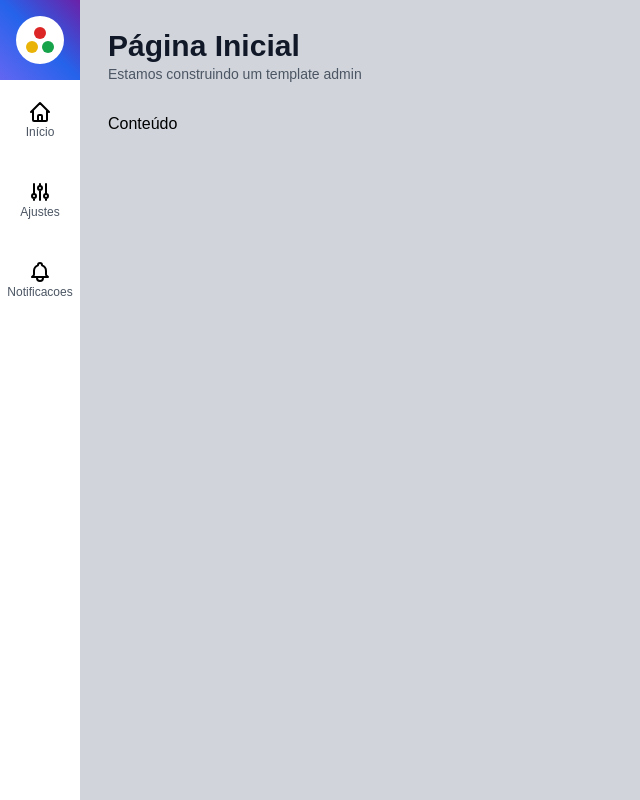
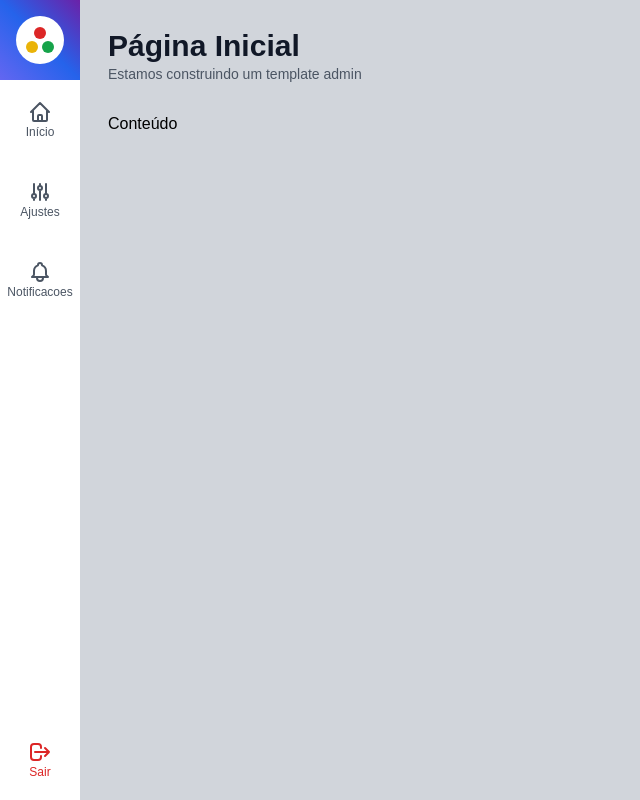
Before and after one commit to vncsreis/next-cod3r-admin-template, a Next.js app: page / in a window 1280 px wide. Shown: the whole page, without its empty margins (0-640 px from the left). Built offline with nearby package versions, Linux system fonts and the light colour scheme.

Commit message:
Ícone Logout

```diff
--- a/src/components/icons/index.tsx
+++ b/src/components/icons/index.tsx
@@ -50,3 +50,20 @@ export const IconeSino = (
     />
   </svg>
 );
+
+export const IconeSair = (
+  <svg
+    xmlns="http://www.w3.org/2000/svg"
+    className="h-6 w-6"
+    fill="none"
+    viewBox="0 0 24 24"
+    stroke="currentColor"
+  >
+    <path
+      strokeLinecap="round"
+      strokeLinejoin="round"
+      strokeWidth={2}
+      d="M17 16l4-4m0 0l-4-4m4 4H7m6 4v1a3 3 0 01-3 3H6a3 3 0 01-3-3V7a3 3 0 013-3h4a3 3 0 013 3v1"
+    />
+  </svg>
+);
--- a/src/components/template/MenuItem.tsx
+++ b/src/components/template/MenuItem.tsx
@@ -1,29 +1,41 @@
 import Link from "next/link";
 
 interface MenuItemProps {
-  url: string;
+  url?: string;
   texto: string;
   icone: any;
+  className?: string;
+  onClick?: () => void;
 }
 
 export function MenuItem(props: MenuItemProps) {
+  function renderizarLink() {
     return (
-    <li className={`hover:bg-gray-100`}>
-      <Link href={props.url}>
       <a
         className={`
-        flex flex-col justify-center items-center h-20 w-20`}
+        flex flex-col justify-center items-center h-20 w-20 text-gray-600
+        ${props.className ?? null}
+        `}
       >
         {props.icone}
         <span
           className={`
-            text-xs font-light text-gray-600
+            text-xs font-light
           `}
         >
           {props.texto}
         </span>
       </a>
-      </Link>
+    );
+  }
+
+  return (
+    <li onClick={props.onClick} className={`hover:bg-gray-100 cursor-pointer`}>
+      {props.url ? (
+        <Link href={props.url}>{renderizarLink()}</Link>
+      ) : (
+        renderizarLink()
+      )}
     </li>
   );
 }
--- a/src/components/template/MenuLateral.tsx
+++ b/src/components/template/MenuLateral.tsx
@@ -1,10 +1,10 @@
-import { IconeAjustes, IconeInicio, IconeSino } from "../icons";
+import { IconeAjustes, IconeInicio, IconeSair, IconeSino } from "../icons";
 import Logo from "./Logo";
 import { MenuItem } from "./MenuItem";
 
 export function MenuLateral() {
   return (
-    <aside>
+    <aside className="flex flex-col">
       <div
         className={`
           flex flex-col items-center justify-center
@@ -14,11 +14,19 @@ export function MenuLateral() {
       >
         <Logo />
       </div>
-      <ul>
+      <ul className="flex-grow">
         <MenuItem url="/" texto="Início" icone={IconeInicio} />
         <MenuItem url="/ajustes" texto="Ajustes" icone={IconeAjustes} />
         <MenuItem url="/notificacoes" texto="Notificacoes" icone={IconeSino} />
       </ul>
+      <ul>
+        <MenuItem
+          onClick={() => console.log("Sair")}
+          texto="Sair"
+          icone={IconeSair}
+          className="text-red-600 hover:bg-red-400 hover:text-white"
+        />
+      </ul>
     </aside>
   );
 }
```
Lines whose indentation alone changed are shown as unchanged.
